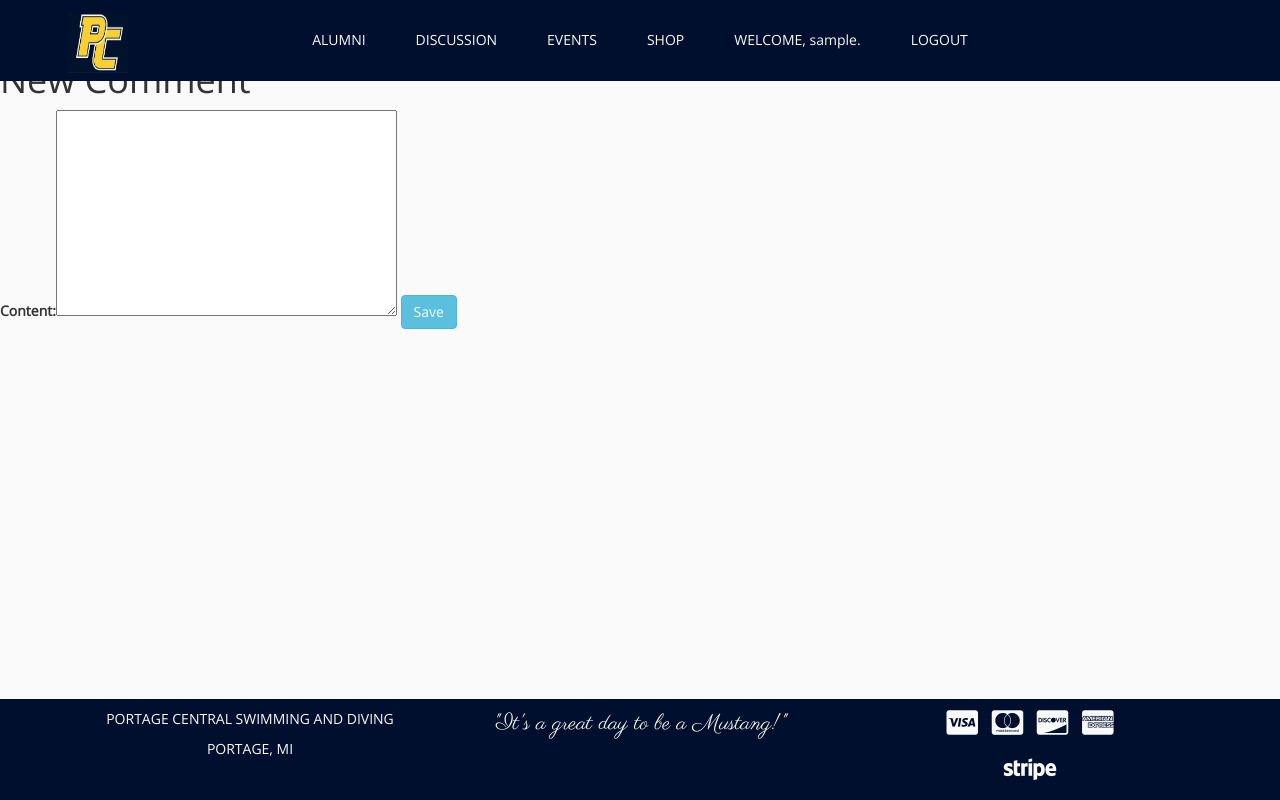
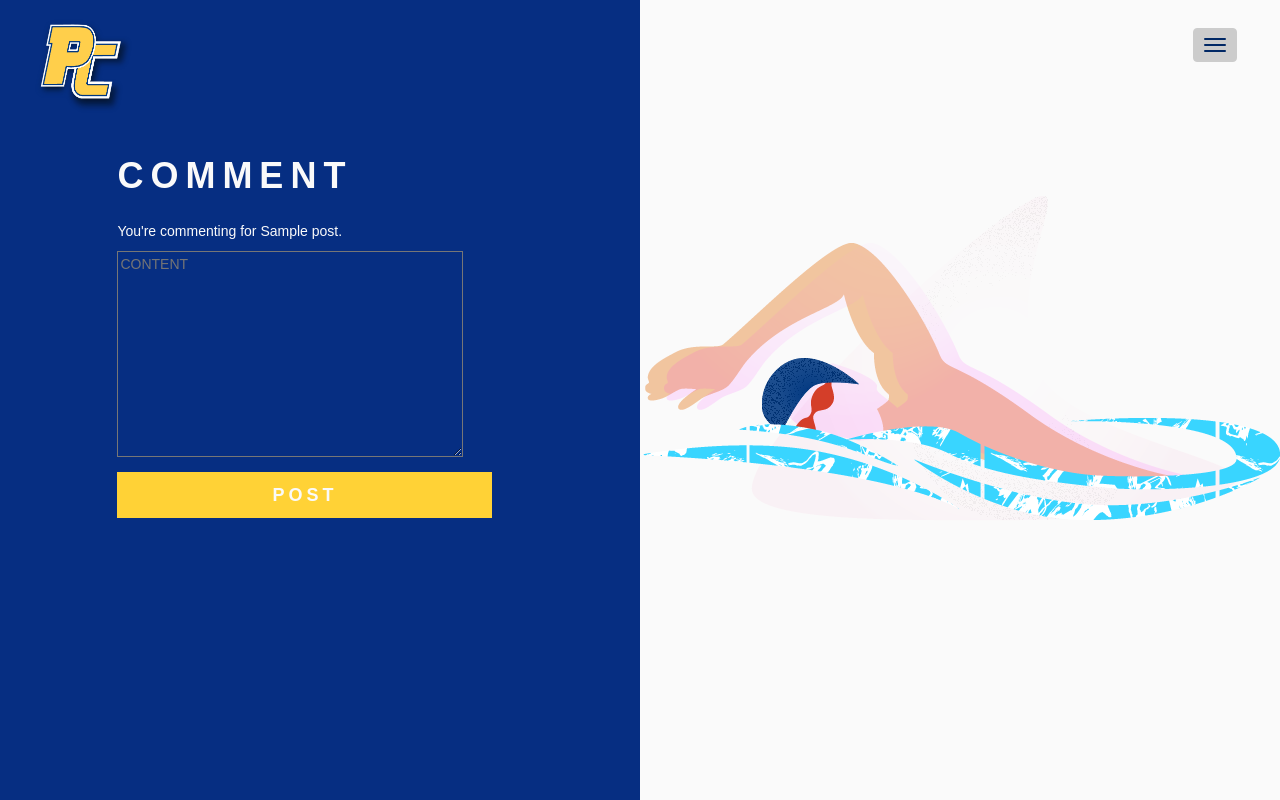
Before and after one commit to hschafer2017/PCSwimming, a Django app: page /posts/1/comment in a window 1280 px wide. Run offline with Django 3.2, Linux system fonts and the light colour scheme; a user stored in the database is signed in; tables that the repository leaves empty hold one stand-in row (values such as "Sample post"); some libraries are stand-ins or nearby versions; some web fonts are replaced.

Commit message:
Comment form styling with backend adjustments for style purposes

```diff
--- a/home/templates/home/base2.html
+++ b/home/templates/home/base2.html
@@ -43,8 +43,7 @@
         </div>
     </nav>
     <div class="col-xs-hidden col-sm-hidden col-md-6">
-    {% block content %}
-    {% endblock content %}
+        {% block content %} {% endblock content %}
     </div>
     <div class="col-xs-hidden col-sm-hidden col-md-6">
         <img src="{% static 'images/swimmer.png' %}" class='swimmer'></img>
--- a/posts/forms.py
+++ b/posts/forms.py
@@ -13,7 +13,8 @@ class PostForm(forms.ModelForm):
 
 
 
-class CommentForm(ModelForm):
+class CommentForm(forms.ModelForm):
+    content = forms.CharField(widget=forms.Textarea(attrs={'placeholder': 'CONTENT'}))
     class Meta:
         model = Comment
         fields = ['content']
--- a/posts/templates/posts/commentform.html
+++ b/posts/templates/posts/commentform.html
@@ -1,11 +1,17 @@
-{% extends 'home/base.html' %}
+{% extends 'home/base2.html' %}
 {% load bootstrap_tags %}
 
 {% block content %}
-    <h1>New Comment</h1>
-    <form method="POST" enctype="multipart/form-data">
+<div class="container login" id='post-container'>
+    <h3>Comment</h3>
+    {% for blog in blogs %}
+    <p>You're commenting for {{ blog.title }}.</p>
+    {% endfor %}
+    <form method="POST" enctype="multipart/form-data" class='post-form' id='form'>
         {% csrf_token %}
         {{ form | as_bootstrap }}
-        <button type="submit" class="btn btn-info">Save</button>
+        <button type="submit" id= 'post-btn' class='btn btn-lg btn-default login-btn'>Post</button>
     </form>
+
+    </div>
 {% endblock %}
--- a/posts/templates/posts/postform.html
+++ b/posts/templates/posts/postform.html
@@ -6,7 +6,7 @@
     <form method="POST" enctype="multipart/form-data" class='post-form' id='form'>
         {% csrf_token %}
         {{ form | as_bootstrap }}
-        <button type="submit" id= 'post-btn' class='btn btn-lg btn-default login-btn'>Save</button>
+        <button type="submit" id= 'post-btn' class='btn btn-lg btn-default login-btn'>Post</button>
     </form>
     </div>
 {% endblock %}
--- a/posts/views.py
+++ b/posts/views.py
@@ -35,6 +35,7 @@ def new_post(request):
 @login_required(login_url='/accounts/login/')
 def new_comment(request, pk):
     post = get_object_or_404(Post, pk=pk)
+    blogs = Post.objects.all()
     if request.method == "POST":
         form = CommentForm(request.POST)
         if form.is_valid():
@@ -46,7 +47,7 @@ def new_comment(request, pk):
     else:
         form = CommentForm()
 
-    return render(request, 'posts/commentform.html', {'form': form})
+    return render(request, 'posts/commentform.html', {'form': form, 'blogs':blogs})
 
 
 
--- a/static/css/base2.css
+++ b/static/css/base2.css
@@ -152,6 +152,11 @@ a {
     #links {
         color: #fafafa;
     }
+    .swimmer {
+    right: 0%;
+    position: fixed;
+    top: 20%;
+}
 
 }
 
```
Lines whose indentation alone changed are shown as unchanged.
